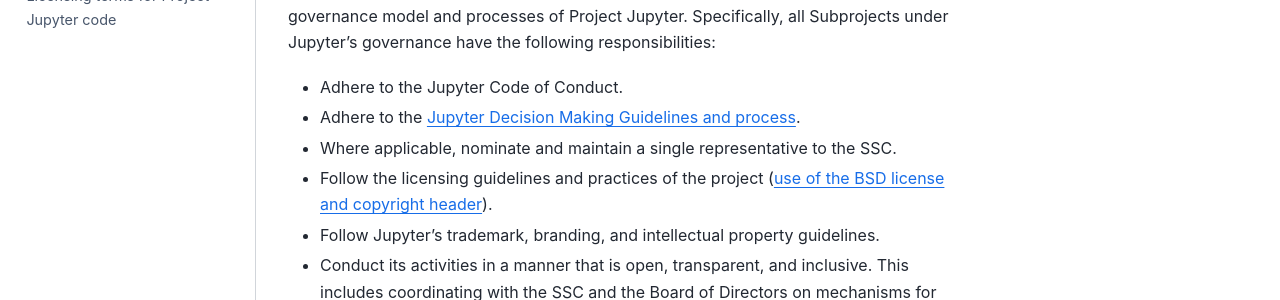
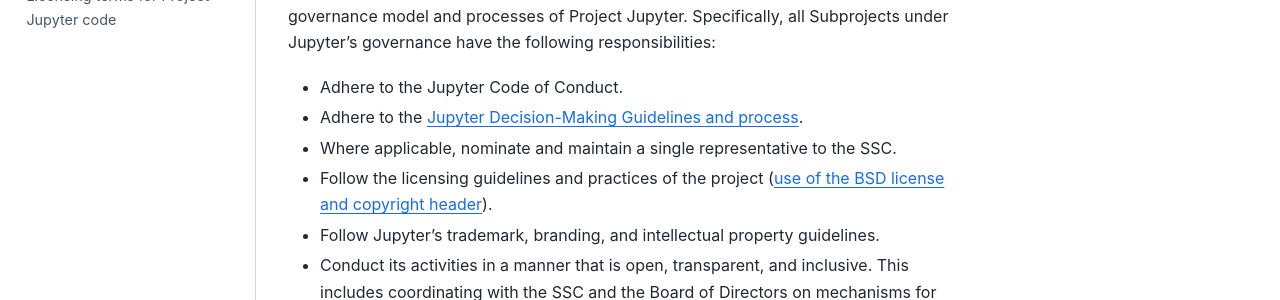
Before and after one commit to jupyter/governance, a Jupyter Book: the page built from software_subprojects.md, in a window 1280 px wide and 900 px high. Shown: the part 434-734 px from the top of the window. Built offline with Jupyter Book 1.0.4 settings and Sphinx 7.4.7 and the Sphinx Book theme 1.1.4, drawn with Linux system fonts in a browser that asks for light colours; pages that are not in the unit, such as notebooks, are missing from menus.

```diff
--- a/software_subprojects.md
+++ b/software_subprojects.md
@@ -7,7 +7,7 @@ Software design and development in Project Jupyter is organized into a set of So
 Unless the Software Steering Council (SSC) or the Board of Directors says otherwise, Subprojects self-govern as autonomously as possible, while following the overall governance model and processes of Project Jupyter. Specifically, all Subprojects under Jupyter’s governance have the following responsibilities:
 
 - Adhere to the Jupyter Code of Conduct.
-- Adhere to the [Jupyter Decision Making Guidelines and process](decision_making.md).
+- Adhere to the [Jupyter Decision-Making Guidelines and process](decision_making.md).
 - Where applicable, nominate and maintain a single representative to the SSC.
 - Follow the licensing guidelines and practices of the project ([use of the BSD license and copyright header](https://github.com/jupyter/jupyter/blob/master/LICENSE)).
 - Follow Jupyter’s trademark, branding, and intellectual property guidelines.
```
